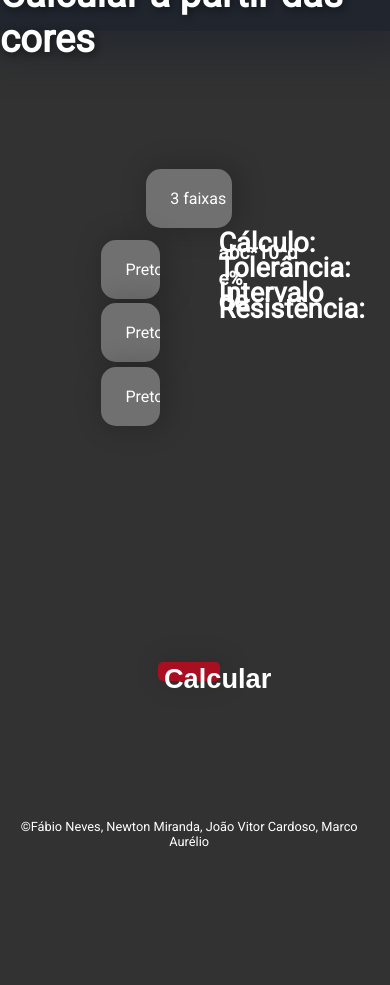
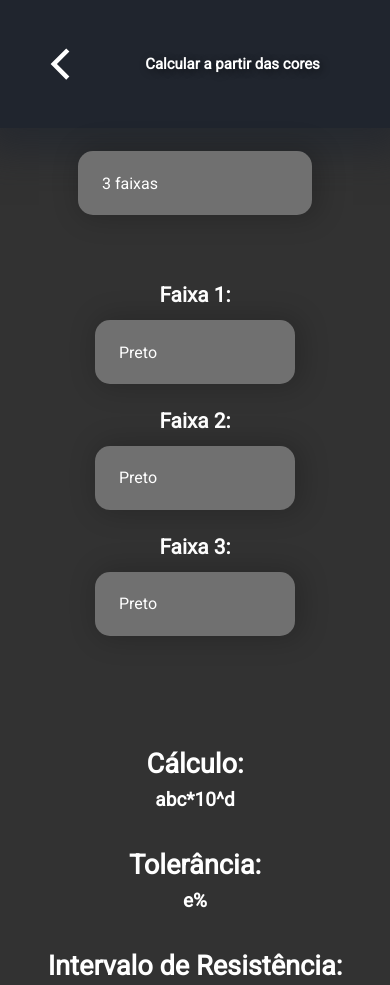
Before and after one commit to FabioNeves00/Resistores, an Electron app: page view/screen/cores.html in a window 390 px wide. Shown: the top 985 px of the page. Before the commit the page ends 849 px from the top, so only its background shows below. Drawn offline with Linux system fonts and the light colour scheme.

Commit message:
Refactoring (incomplete)

```diff
--- a/view/css/cores.css
+++ b/view/css/cores.css
@@ -1,39 +1,3 @@
-:root {
-    --background: #323232;
-    --big-button: #A90F21;
-    --small-button: #707070;
-    --header: #20252E;
-    font-family: 'Roboto';
-}
-
-body {
-    margin: 0;
-    padding: 0;
-    width: 97vw;
-    height: 97vh;
-    user-select: none;
-    background-color: var(--background);
-}
-
-footer {
-    color: white;
-    text-align: center;
-    font-size: 0.8em;
-}
-
-header {
-    position: absolute;
-    margin: 0;
-    background-color: var(--header);
-    width: 100%;
-    height: 8vw;
-    display: flex;
-    justify-content: center;
-    align-items: center;
-    box-shadow: 0px 10px 35px 15px rgba(32, 37, 46, 0.65);
-
-}
-
 header h1 {
   margin: 0;
   color: white;
@@ -43,12 +7,16 @@ header h1 {
 }
 
 section {
-    margin-top: 8vw;
+  width: 100%;
+  height: fit-content;
+  display: flex;
+  flex-wrap: wrap;
+  justify-content: center;
 }
 
-#container {
+main {
   width: 100%;
-    height: 100%;
+  height: fit-content;
 
   display: flex;
   align-items: center;
@@ -60,26 +28,26 @@ section {
   display: flex;
   flex-direction: row;
   justify-content: space-between;
-    width: 55vw;
-    height: 50vh;
+  width: 24em;
+  height: fit-content;
 }
 
 #colors {
   display: flex;
   flex-direction: column;
-    margin-left: 5vw;
 }
 
 .faixas {
   width: 100%;
+  margin-top: 6vw;
   display: flex;
   justify-content: center;
   align-items: center;
 }
 
 #faixas {
-    width: 40%;
-    margin-bottom: 3vw;
+  width: 20%;
+  margin-bottom: 3em;
 }
 
 select {
@@ -87,8 +55,8 @@ select {
   border: 0;
   outline: 0;
   font: inherit;
-    width: 15vw;
-    height: 7vh;
+  width: 17em;
+  height: 4em;
   margin-bottom: 1.2vw;
   text-indent: 24px;
   color: white;
@@ -102,9 +70,11 @@ option {
   color: white;
   background-color: var(--small-button);
 }
+
 select:focus {
   outline: none;
 }
+
 select:hover {
   background-color: #504e4e;
 }
@@ -113,35 +83,43 @@ select::-ms-expand {
   display: none;
 }
 
-#val {
-    width: 16vw;
-    height: 5vw;
-    background-color: var(--big-button);
-    color: white;
-    border-width: 0;
-    border-radius: 5px;
-    font-size: 1.7em;
-    font-weight: bolder;
-    cursor: pointer;
-    box-shadow: 4px 0px 26px 5px rgba(0, 0, 0, 0.102);
-}
-
-#val:hover {
-    background-color: rgb(160, 30, 45)
-}
-#val:active {
-    background-color: rgb(128, 46, 56)
-}
-
 h3 {
-    margin: 0;
-    margin-left: 15vw;
-    width: 25vw;
+  margin-top: 3vw;
+  width: 15em;
   color: white;
   font-weight: bold;
   font-size: 1.7em;
-    line-height: 2vw;
+  line-height: 1.2em;
+  text-align: center;
 }
+
 span {
   font-size: 0.7em;
 }
+
+#colors > h3 {
+  width: fit-content;
+  font-size: 1.3em;
+  margin: 0;
+  margin-bottom: 0.6vw;
+}
+
+@media only screen and (max-width: 970px) {
+  #faixas {
+    width: 60%;
+  }
+  h3 {
+    margin-bottom: 4em;
+  }
+  #items {
+    height: fit-content;
+    margin-bottom: 6em;
+  }
+  select {
+    width: 22em;
+  }
+  #colors{
+    width: 100%;
+    margin-left: 0;
+  }
+}
--- /dev/null
+++ b/view/css/global.css
@@ -0,0 +1,200 @@
+:root {
+    --background: #323232;
+    --big-button: #a90f21;
+    --small-button: #707070;
+    --header: #20252e;
+    font-family: "Roboto";
+  }
+
+  body {
+    margin: 0;
+    padding: 0;
+    user-select: none;
+    background-color: var(--background);
+    height: 100%;
+    width: 100%;
+  }
+
+  body::-webkit-scrollbar {
+    width: 0.25rem;
+  }
+
+  body::-webkit-scrollbar-track {
+    background: #1e1e24;
+  }
+
+  body::-webkit-scrollbar-thumb {
+    background: var(--small-button);
+  }
+
+
+header {
+    background-color: var(--header);
+    height: 8em;
+    display: flex;
+    justify-content: center;
+    align-items: center;
+    box-shadow: 0px 10px 35px 15px rgba(32, 37, 46, 0.65);
+  }
+
+
+header h1 {
+    margin: 0;
+    color: white;
+    font-size: 2.4em;
+    font-weight: bold;
+    text-shadow: 2px 2px 9px rgba(0, 0, 0, 0.49);
+  }
+
+
+footer {
+    color: white;
+    text-align: center;
+    font-size: 0.8em;
+    margin-left: auto;
+    margin-right: auto;
+    bottom: 5px;
+  }
+
+  header > a > .shadowContainer > img {
+    position: absolute;
+    filter: invert(99%) sepia(98%) saturate(2%) hue-rotate(279deg)
+      brightness(109%) contrast(101%);
+    width: 5em;
+    right: 0.2em;
+    border-radius: 50%;
+    -webkit-user-drag: none;
+    cursor: pointer;
+  }
+
+  a {
+    height: 5em;
+  }
+
+  .shadowContainer {
+    border-radius: 50%;
+    width: 5em;
+    height: 5em;
+    display: flex;
+    align-items: center;
+    position: absolute;
+    left: 2em;
+    right: 0;
+  }
+
+  header > a > .shadowContainer:hover {
+    transition: 0.2s ease-in-out;
+    background-color: rgba(255, 255, 255, 0.226);
+  }
+
+#val {
+    width: 11em;
+    height: 3em;
+    background-color: var(--big-button);
+    color: white;
+    border: none;
+    border-radius: 5px;
+    font-size: 1.7em;
+    font-weight: bolder;
+    cursor: pointer;
+    box-shadow: 4px 0px 26px 5px rgba(0, 0, 0, 0.102);
+  }
+
+  #val:hover {
+    background-color: #a90f21b7;
+    color: rgba(255, 255, 255, 0.863);
+  }
+
+  #val:active {
+    font-size: 1.66em;
+    width: 11em;
+    height: 3em;
+  }
+
+  @media only screen and (max-height: 820px) {
+    footer {
+      position: relative;
+      margin-top: 5em;
+    }
+  }
+
+  @media only screen and (max-width: 970px) {
+    header > h1 {
+      font-size: 4vw;
+    }
+
+    #inputWithUnit {
+      margin-top: 4em;
+    }
+
+    footer {
+      position: relative;
+      margin-top: 4em;
+    }
+  }
+
+  @media only screen and (max-width: 470px) {
+    header > a > .shadowContainer > img {
+      width: 50px;
+      right: 7.5px;
+    }
+
+    header > a > .shadowContainer {
+      width: 60px;
+      height: 60px;
+    }
+
+    a {
+      height: 60px;
+    }
+
+    header > h1 {
+      margin-left: 5em;
+      font-size: 20px;
+    }
+
+  }
+
+  @media only screen and (max-width: 490px) {
+    header > a > .shadowContainer > img {
+      width: 50px;
+      right: 7.5px;
+    }
+
+    header > a > .shadowContainer {
+      width: 60px;
+      height: 60px;
+    }
+
+    a {
+      height: 60px;
+    }
+
+    header > h1 {
+      margin-left: 5em;
+      font-size: 15px;
+    }
+
+    input {
+      width: 200px;
+    }
+
+    #val {
+      width: 200px;
+    }
+
+    select {
+      width: 200px;
+    }
+
+    #colors {
+      justify-content: center;
+      align-items: center;
+    }
+
+    #colors > h3 {
+      margin-top: 20px;
+      margin-bottom: 12px;
+    }
+
+  }
--- /dev/null
+++ b/view/css/index.css
@@ -0,0 +1,113 @@
+:root {
+  --background: #323232;
+  --big-button: #a90f21;
+  --small-button: #707070;
+  --header: #20252e;
+  font-family: "Roboto";
+}
+
+body {
+  margin: 0;
+  padding: 0;
+  user-select: none;
+  background-color: var(--background);
+}
+
+body::-webkit-scrollbar {
+  width: 0.25rem;
+}
+
+body::-webkit-scrollbar-track {
+  background: #1e1e24;
+}
+
+body::-webkit-scrollbar-thumb {
+  background: var(--small-button)
+}
+
+header {
+  margin: 0;
+  background-color: var(--header);
+  width: 100%;
+  height: 8em;
+  display: flex;
+  justify-content: center;
+  align-items: center;
+  box-shadow: 0px 10px 35px 15px rgba(32, 37, 46, 0.65);
+}
+
+header h1 {
+  margin: 0;
+  color: white;
+  font-size: 2.4em;
+  font-weight: bold;
+  text-shadow: 2px 2px 9px rgba(0, 0, 0, 0.49);
+}
+
+#container {
+  width: 100%;
+  height: 100%;
+
+  display: flex;
+  align-items: center;
+  justify-content: center;
+  flex-direction: column;
+}
+
+h3 {
+  margin: 0;
+  color: white;
+  font-weight: bold;
+  font-size: 1em;
+  line-height: 2vw;
+}
+
+h4 {
+  margin: 7.5%;
+  color: white;
+  font-weight: bold;
+  font-size: 1.2em;
+  line-height: 2vw;
+}
+
+#val {
+  width: 16vw;
+  height: 5vw;
+  background-color: var(--big-button);
+  margin-inline: 5%;
+  color: white;
+  border-width: 0;
+  border-radius: 5px;
+  font-size: 1.7em;
+  font-weight: bolder;
+  cursor: pointer;
+  box-shadow: 4px 0px 26px 5px rgba(0, 0, 0, 0.102);
+}
+
+#val:hover {
+  background-color: rgb(160, 30, 45);
+}
+#val:active {
+  background-color: rgb(128, 46, 56);
+}
+
+footer {
+  color: white;
+  text-align: center;
+  font-size: 0.8em;
+  position: absolute;
+  margin-left: auto;
+  margin-right: auto;
+  left: 0;
+  right: 0;
+  bottom: 5px;
+}
+
+.buttons {
+  width: 100%;
+  height: 100%;
+
+  display: flex;
+  align-items: center;
+  justify-content: center;
+}
--- a/view/css/valores.css
+++ b/view/css/valores.css
@@ -1,34 +1,4 @@
-:root {
-  --background: #323232;
-  --big-button: #a90f21;
-  --small-button: #707070;
-  --header: #20252e;
-  font-family: "Roboto";
-}
 
-body {
-  margin: 0;
-  padding: 0;
-  user-select: none;
-  background-color: var(--background);
-}
-
-header {
-  background-color: var(--header);
-  height: 8vw;
-  display: flex;
-  justify-content: center;
-  align-items: center;
-  box-shadow: 0px 10px 35px 15px rgba(32, 37, 46, 0.65);
-}
-
-header h1 {
-  margin: 0;
-  color: white;
-  font-size: 2.4em;
-  font-weight: bold;
-  text-shadow: 2px 2px 9px rgba(0, 0, 0, 0.49);
-}
 
 main {
   display: flex;
@@ -45,10 +15,15 @@ h3 {
   text-shadow: 2px 2px 3px rgba(0, 0, 0, 0.507);
 }
 
+h2 {
+  margin-bottom: 12px;
+}
+
 .inputsContainer {
   display: flex;
   flex-direction: row;
   justify-content: space-around;
+  flex-wrap: wrap;
   width: 65%;
   margin-top: 7%;
 }
@@ -64,8 +39,8 @@ input {
   border: 0;
   outline: 0;
   font: inherit;
-  width: 15vw;
-  height: 7vh;
+  width: 18em;
+  height: 4em;
   color: white;
   background-color: var(--small-button);
   border-radius: 15px;
@@ -107,41 +82,32 @@ input {
   cursor: default;
 }
 
+.inputUnitContainer {
+  display: flex;
+  flex-wrap: nowrap;
+}
+
 select {
   text-align: center;
   appearance: none;
   border: 0;
   outline: 0;
   font: inherit;
-  width: 3vw;
-  height: 7.2vh;
+  width: 3em;
+  height: 4.15em;
   color: white;
   background-color: var(--small-button);
   border-radius: 0 15px 15px 0;
   cursor: pointer;
+  margin-left: 5px;
 }
 
 .textInfo {
   text-align: center;
-  margin: 5em 0;
+  margin: 6em 0;
 }
 
-#val {
-  width: 16vw;
-  height: 5vw;
-  background-color: var(--big-button);
-  color: white;
-  border: none;
-  border-radius: 5px;
-  font-size: 1.7em;
-  font-weight: bolder;
-  cursor: pointer;
-  box-shadow: 4px 0px 26px 5px rgba(0, 0, 0, 0.102);
-}
 
-#val:hover {
-  background-color: #a90f2198;
-}
 
 footer {
   color: white;
--- a/view/screen/cores.html
+++ b/view/screen/cores.html
@@ -2,20 +2,26 @@
 <html lang="pt-br">
 
 <head>
-    <meta charset="UTF-8">
-    <meta http-equiv="X-UA-Compatible" content="IE=edge">
-    <meta name="viewport" content="width=device-width, initial-scale=1.0">
-    <link rel="stylesheet" href="../css/cores.css">
-    <link href="https://fonts.googleapis.com/css2?family=Roboto&display=swap" rel="stylesheet">
-    <link rel="shortcut icon" href="../img/icon.png" type="image/x-icon">
+  <meta charset="UTF-8" />
+  <meta http-equiv="X-UA-Compatible" content="IE=edge" />
+  <meta name="viewport" content="width=device-width, initial-scale=1.0" />
+  <link rel="stylesheet" href="../css/cores.css" />
+  <link rel="stylesheet" href="../css/global.css" />
+  <link href="https://fonts.googleapis.com/css2?family=Roboto&display=swap" rel="stylesheet" />
+  <link rel="shortcut icon" href="../img/Icons8-Ios7-Industry-Resistor.ico" type="image/x-icon" />
   <title>Color Selector | Resistores</title>
 </head>
 
 <body>
   <header>
+    <a href="../screen/index.html">
+      <div class="shadowContainer">
+        <img src="../img/211686_back_arrow_icon.svg" alt="" />
+      </div>
+    </a>
     <h1>Calcular a partir das cores</h1>
   </header>
-    <div id="container">
+  <main>
     <section>
       <div class="faixas">
         <select id="faixas" oninput="generate()">
@@ -23,60 +29,63 @@
           <option value="4">4 faixas</option>
           <option value="5">5 faixas</option>
         </select>
-
       </div>
       <div id="items">
         <div id="colors">
+          <h3>Faixa 1:</h3>
           <select id="color1">
-                        <option value="0">Preto</option>
-                        <option value="1">Marrom</option>
-                        <option value="2">Vermelho</option>
-                        <option value="3">Laranja</option>
-                        <option value="4">Amarelo</option>
-                        <option value="5">Verde</option>
-                        <option value="6">Azul</option>
-                        <option value="7">Lilas</option>
-                        <option value="8">Cinza</option>
+            <option value="0" style="background-color: black;">Preto</option>
+            <option value="1" style="background-color: brown;">Marrom</option>
+            <option value="2" style="background-color: red;">Vermelho</option>
+            <option value="3" style="background-color: orange;">Laranja</option>
+            <option value="4" style="background-color: yellow;">Amarelo</option>
+            <option value="5" style="background-color: green;">Verde</option>
+            <option value="6" style="background-color: blue;">Azul</option>
+            <option value="7" style="background-color: purple;">Lilas</option>
+            <option value="8" style="background-color: gray;">Cinza</option>
             <option value="9">Branco</option>
           </select>
+          <h3>Faixa 2:</h3>
           <select id="color2">
-                        <option value="0">Preto</option>
-                        <option value="1">Marrom</option>
-                        <option value="2">Vermelho</option>
-                        <option value="3">Laranja</option>
-                        <option value="4">Amarelo</option>
-                        <option value="5">Verde</option>
-                        <option value="6">Azul</option>
-                        <option value="7">Lilas</option>
-                        <option value="8">Cinza</option>
+            <option value="0" style="background-color: black; ">Preto</option>
+            <option value="1" style="background-color: brown;">Marrom</option>
+            <option value="2" style="background-color: red;">Vermelho</option>
+            <option value="3" style="background-color: orange;">Laranja</option>
+            <option value="4" style="background-color: yellow;">Amarelo</option>
+            <option value="5" style="background-color: green;">Verde</option>
+            <option value="6" style="background-color: blue;">Azul</option>
+            <option value="7" style="background-color: purple;">Lilas</option>
+            <option value="8" style="background-color: gray;">Cinza</option>
             <option value="9">Branco</option>
           </select>
+          <h3>Faixa 3:</h3>
           <select id="color3">
-                        <option value="0">Preto</option>
-                        <option value="1">Marrom</option>
-                        <option value="2">Vermelho</option>
-                        <option value="3">Laranja</option>
-                        <option value="4">Amarelo</option>
-                        <option value="5">Verde</option>
-                        <option value="6">Azul</option>
-                        <option value="7">Lilas</option>
-                        <option value="8">Cinza</option>
+            <option value="0" style="background-color: black;">Preto</option>
+            <option value="1" style="background-color: brown;">Marrom</option>
+            <option value="2" style="background-color: red;">Vermelho</option>
+            <option value="3" style="background-color: orange;">Laranja</option>
+            <option value="4" style="background-color: yellow;">Amarelo</option>
+            <option value="5" style="background-color: green;">Verde</option>
+            <option value="6" style="background-color: blue;">Azul</option>
+            <option value="7" style="background-color: purple;">Lilas</option>
+            <option value="8" style="background-color: gray;">Cinza</option>
             <option value="9">Branco</option>
           </select>
         </div>
+      </div>
       <h3>
-                    Cálculo: <br><span id="equation">abc*10^d</span>
-                    <br><br>
-                    Tolerância: <br><span id="tolerancia">e%</span>
-                    <br><br>
-                    Intervalo de Resistência: <br><span id="resistance"></span>
+        Cálculo: <br /><span id="equation">abc*10^d</span> <br /><br />
+        Tolerância: <br /><span id="tolerancia">e%</span> <br /><br />
+        Intervalo de Resistência: <br /><span id="resistance"></span>
       </h3>
       </div>
     </section>
-        <button id='val' onclick="show()">Calcular</button>
-    </div>
+    <button id="val" onclick="show()">Calcular</button>
+  </main>
 
-    <footer>&copy;Fábio Neves, Newton Miranda, João Vitor Cardoso, Marco Aurélio</footer>
+  <footer>
+    &copy;Fábio Neves, Newton Miranda, João Vitor Cardoso, Marco Aurélio
+  </footer>
   <script src="../../controller/logic/Resistor.js"></script>
   <script src="../../controller/logic/cores.js"></script>
 </body>
```
Also changed, not shown: controller/logic/cores.js (+25 -21 lines), view/screen/index.html (+27 -0 lines), view/screen/valor.html (+18 -5 lines), README.md, view/img/211686_back_arrow_icon.svg (added), view/img/Icons8-Ios7-Industry-Resistor.ico (added). Lines whose indentation alone changed are shown as unchanged.
